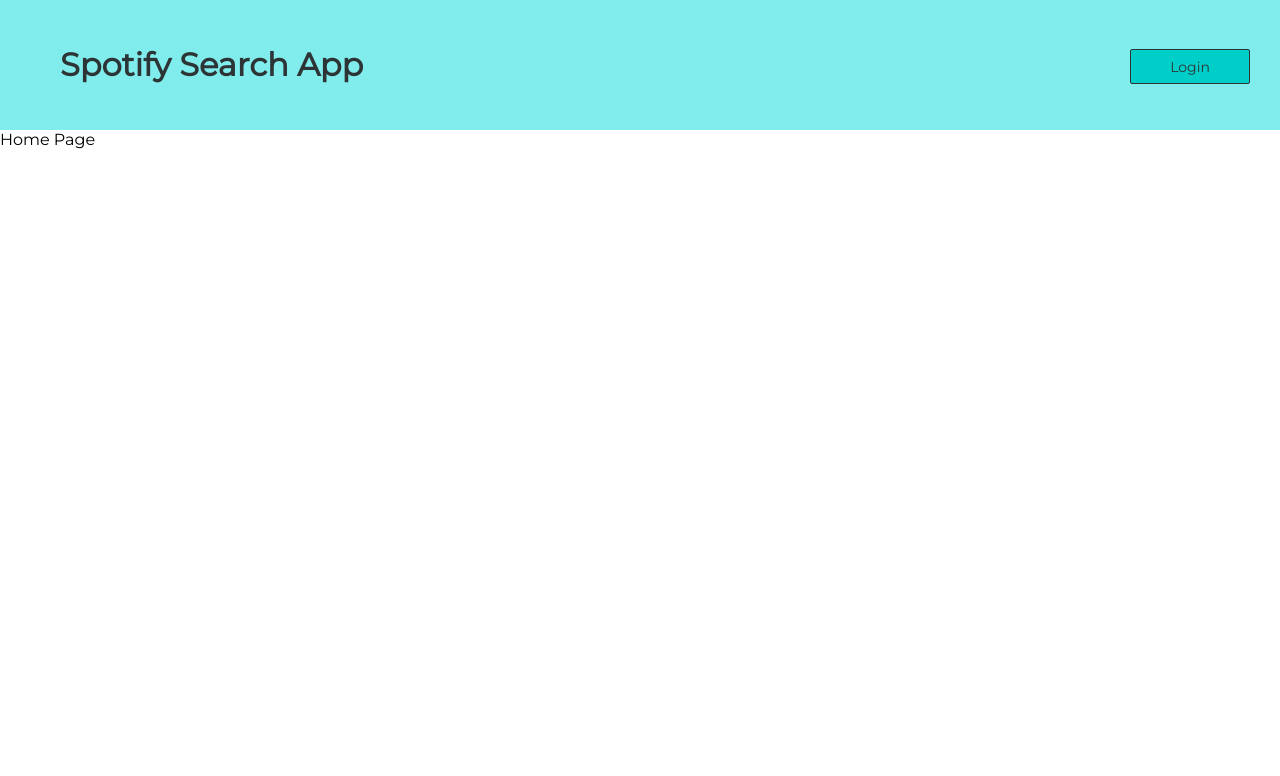
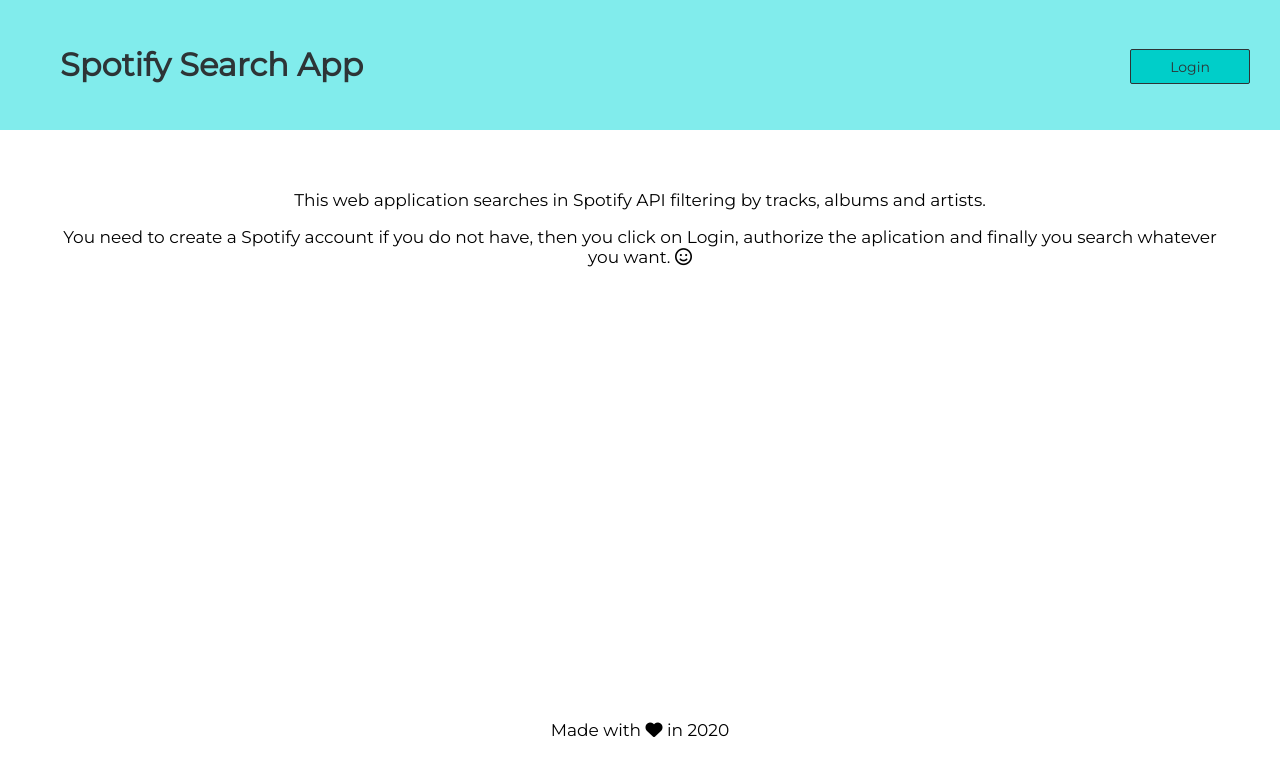
Before and after one commit to miguelfervi/react-spotify-search-app, a React (Create React App) app: page / in a window 1280 px wide. Shown: the top 776 px of the page. Built offline with nearby package versions, Linux system fonts and the light colour scheme; no server answers.

Commit message:
ADD footer and debounce term to avoid multiple call API

```diff
--- a/package.json
+++ b/package.json
@@ -3,6 +3,7 @@
   "version": "0.1.0",
   "private": true,
   "dependencies": {
+    "@fortawesome/fontawesome-free": "^5.15.1",
     "@testing-library/jest-dom": "^4.2.4",
     "@testing-library/react": "^9.3.2",
     "@testing-library/user-event": "^7.1.2",
--- a/public/index.html
+++ b/public/index.html
@@ -11,6 +11,7 @@
     />
     <link href="https://fonts.googleapis.com/css2?family=Montserrat&display=swap" rel="stylesheet">
     <link rel="apple-touch-icon" href="%PUBLIC_URL%/logo192.png" />
+    <script src="https://kit.fontawesome.com/d5e85c3fe0.js" crossorigin="anonymous"></script>
     <!--
       manifest.json provides metadata used when your web app is installed on a
       user's mobile device or desktop. See https://developers.google.com/web/fundamentals/web-app-manifest/
--- a/src/App.js
+++ b/src/App.js
@@ -3,6 +3,7 @@
 import Dashboard from './components/Dashboard';
 import Header from './components/Header';
 import Home from './components/Home';
+import Footer from './components/Footer';
 import './index.css';
 
 const AppRouter = () => {
@@ -11,13 +12,18 @@
     <>
       <BrowserRouter>
         <Header></Header>
-        <Route path="/" component={Home} exact={true} />
+        <Route
+          path="/"
+          exact
+          render={(props) => <Home setExpiryTime={setExpiryTime} {...props} />}
+        />{' '}
         <Route
           path="/redirect"
           render={(props) => (
             <Dashboard setExpiryTime={setExpiryTime} {...props} />
           )}
         />
+        <Footer></Footer>
       </BrowserRouter>
     </>
   );
--- /dev/null
+++ b/src/components/Footer/index.js
@@ -0,0 +1,13 @@
+import React from 'react';
+
+const Footer = () => {
+  return (
+    <div className="container footer">
+      <div className="text-centered">
+        Made with <i className="fas fa-heart"></i> in 2020
+      </div>
+    </div>
+  );
+};
+
+export default Footer;
--- a/src/components/Home/index.js
+++ b/src/components/Home/index.js
@@ -1,8 +1,19 @@
 import React from 'react';
+import '../../index.css';
 const Home = () => {
   return (
     <>
-      <div>Home Page</div>
+      <div className="container">
+        <div className="text-centered">
+          This web application searches in Spotify API filtering by tracks,
+          albums and artists.{' '}
+          <p>
+            You need to create a Spotify account if you do not have, then you
+            click on Login, authorize the aplication and finally you search
+            whatever you want. <i className="far fa-smile"></i>
+          </p>
+        </div>
+      </div>
     </>
   );
 };
--- a/src/components/Search/index.js
+++ b/src/components/Search/index.js
@@ -6,18 +6,30 @@
 
 const Search = ({ initiateGetResult, results }) => {
   const [term, setTerm] = useState('');
+  const [debouncedTerm, setDebouncedTerm] = useState(term);
 
   useEffect(() => {
-    if (term) initiateGetResult(term);
-  }, [term, initiateGetResult]);
+    const timerId = setTimeout(() => {
+      setDebouncedTerm(term);
+    }, 1000);
+
+    return () => {
+      clearTimeout(timerId);
+    };
+  }, [term]);
+
+  useEffect(() => {
+    if (debouncedTerm) initiateGetResult(debouncedTerm);
+  }, [debouncedTerm, initiateGetResult]);
 
   return (
     <>
-      <div className="div1">
+      <div className="container">
         <input
           value={term}
-          className="ant-input"
+          className="search-input"
           onChange={(e) => setTerm(e.target.value)}
+          placeholder="Search for album, artist or track"
         ></input>
         <AlbumList results={results}></AlbumList>
       </div>
--- a/src/index.css
+++ b/src/index.css
@@ -48,14 +48,29 @@
   font-family: 'Montserrat', sans-serif;
 }
 
-.div1 {
+.container {
   text-align: center;
 }
-.ant-input {
+
+.search-input {
   padding: 10px;
   font-size: 17px;
   border: 1px solid grey;
   width: 30%;
   background: #dfe6e9;
   margin: 50px;
+  font-family: 'Montserrat', sans-serif;
 }
+
+.text-centered {
+  padding: 10px;
+  font-size: 17px;
+  margin: 50px;
+  font-family: 'Montserrat', sans-serif;
+}
+
+.footer {
+  position: fixed;
+  bottom: 0;
+  width: 100%;
+}
```
Also changed, not shown: 1 other file (tests, documents, lock files or other folders).
